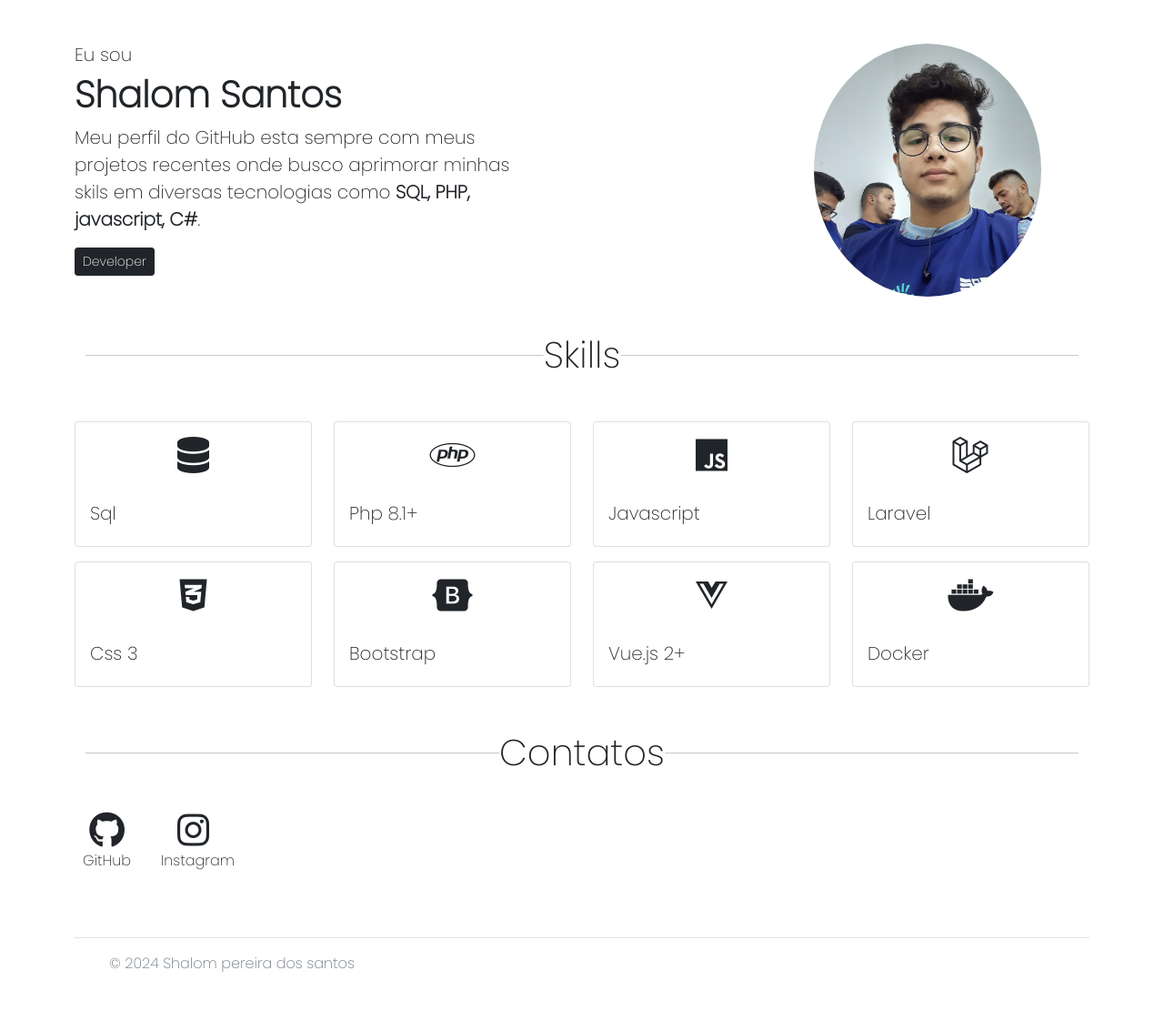
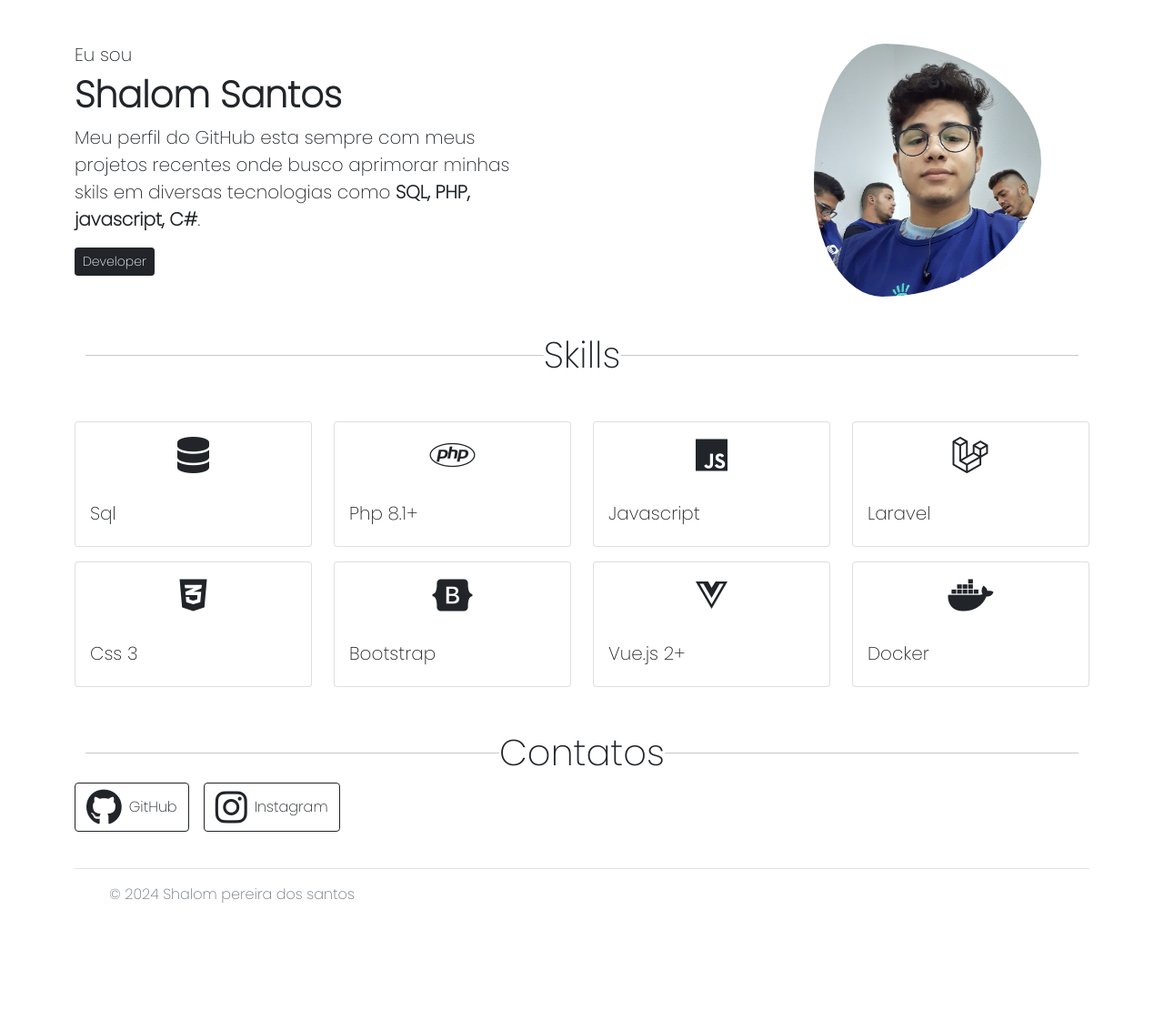
Before and after one commit to shalomsantos/Portifolio, a PHP site: page / in a window 1280 px wide. Shown: the part 69-1180 px from the top of the page at 91% size. After the commit the page ends 1061 px from the top, so only its background shows below. Run offline with PHP 8.4, Linux system fonts and the light colour scheme; some libraries are stand-ins or nearby versions.

Commit message:
update interface

```diff
--- a/css/style.css
+++ b/css/style.css
@@ -8,6 +8,21 @@
     100%{
         opacity: 100%;
         transform: translate(0, 0)
+    }
+}
+@keyframes animationImg {
+    0%{
+        opacity: 0%;
+        transform: scale(1);
+
+    }
+    80%{
+        opacity: 50%;
+        transform: scale(1.2);
+    }
+    100%{
+        opacity: 100%;
+        transform: scale(1);
     }
 }
 *{
@@ -26,7 +41,7 @@ header{
     height: 10vh;
 }
 h1{
-    animation: movimento 600ms ease-out;
+    animation: movimento 2s ease-out;
 }
 p{
     animation: movimento 400ms ease-out;
@@ -40,6 +55,7 @@ p{
     top: 50%;
     transform: translateX(-50%);
 }
-@media (max-width: 767.98px){
-
+.myphoto{
+    border-radius: 31% 69% 70% 30% / 55% 47% 53% 45%;
+    animation: animationImg 1s ease-out;
 }
--- a/index.html
+++ b/index.html
@@ -50,7 +50,7 @@
                 <a class="btn btn-dark btn-sm" href="#">Developer</a>
             </div>
             <div class="col-12 col-md-4 pt-4 pt-md-0 d-flex justify-content-center align-items-center">
-                <img class="rounded-circle myphoto" src="./img/up.jpg" alt="" width="250">
+                <img class="myphoto" src="./img/up.jpg" alt="" width="250">
             </div>
         </div>
 
@@ -133,18 +133,15 @@
             <hr>
             <h1 class="position-absolute top-50 start-50 translate-middle text-center bg-white">Contatos</h1>
         </div>
-
-        <div class="row py-3 py-sm-5">
-            <div class="col-1 text-center">
-                <a class="text-dark text-decoration-none" href="https://github.com/shalomsantos">
-                    <i class="fa-brands fa-github fs-1"></i>GitHub
-                </a>
-            </div>
-            <div class="col-1 text-center">
-                <a class="text-dark text-decoration-none" href="https://www.instagram.com/shalomsantoss/">
-                    <i class="fa-brands fa-instagram fs-1"></i>Instagram
-                </a>
-            </div>
+        <div class="d-flex align-items-center gap-3 flex-column flex-sm-row py-3">
+            <a class="btn btn-outline-dark d-flex"  href="https://github.com/shalomsantos">
+                <i class="fa-brands fa-github fs-1 me-2"></i>
+                <p class="my-auto">GitHub</p>
+            </a>
+            <a class="btn btn-outline-dark d-flex" href="https://www.instagram.com/shalomsantoss/">
+                <i class="fa-brands fa-instagram fs-1 me-2"></i>
+                <p class="my-auto">Instagram</p>
+            </a>
         </div>
     </main>
 
--- a/js/script.js
+++ b/js/script.js
@@ -1,14 +1,14 @@
-import { Octokit } from "octokit";
+// import { Octokit } from "octokit";
 
-const octokit = new Octokit({ });
+// const octokit = new Octokit({ });
 
-const data = await octokit.paginate("GET /repos/{owner}/{repo}/issues", {
-  owner: "octocat",
-  repo: "Spoon-Knife",
-  per_page: 100,
-  headers: {
-    "X-GitHub-Api-Version": "2022-11-28",
-  },
-});
+// const data = await octokit.paginate("GET /repos/{owner}/{repo}/issues", {
+//   owner: "octocat",
+//   repo: "Spoon-Knife",
+//   per_page: 50,
+//   headers: {
+//     "X-GitHub-Api-Version": "2022-11-28",
+//   },
+// });
 
-console.log(data)
+// console.log(data)
```
Also changed, not shown: js/vanilla-tilt.babel.min.js.
